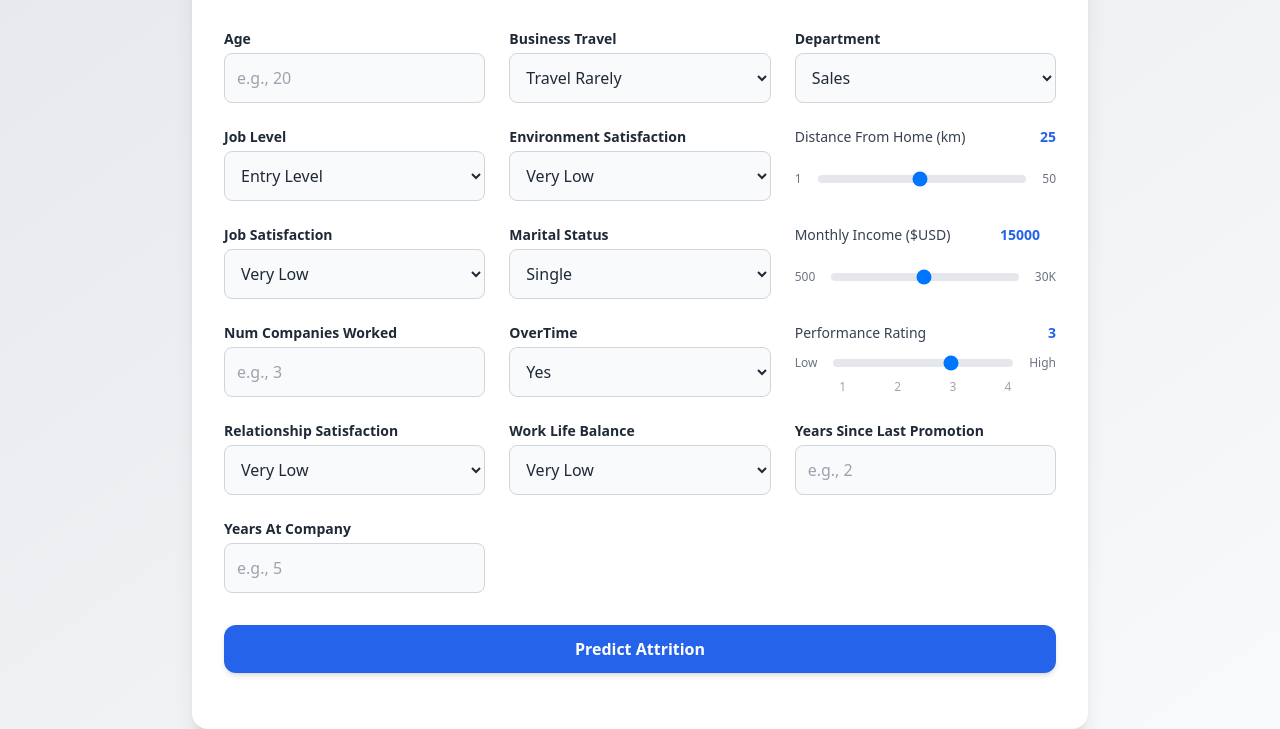
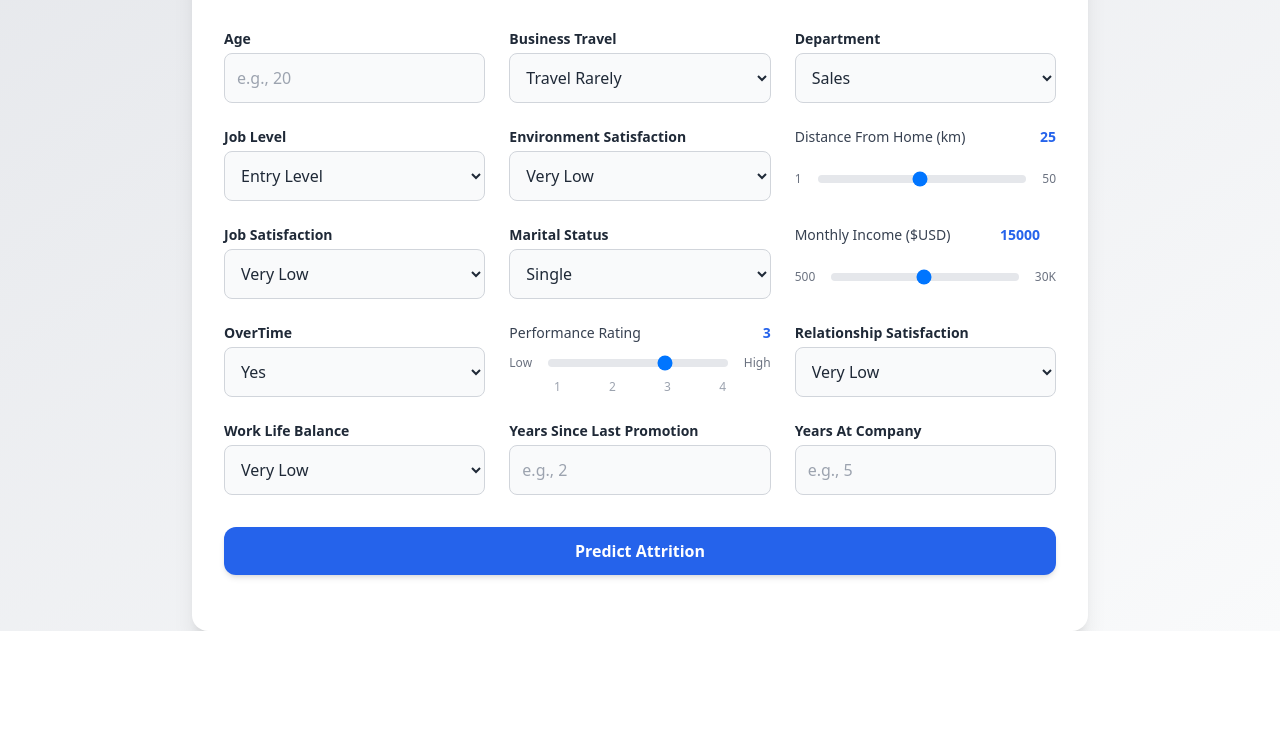
Before and after one commit to Mazen050/modelfrontend, a plain HTML site: page predict.html in a window 1280 px wide. Shown: the part 183-912 px from the top of the page. After the commit the page ends 814 px from the top, so only its background shows below. Drawn offline with nearby package versions, Linux system fonts and the light colour scheme.

Commit message:
Update predict.html

```diff
--- a/predict.html
+++ b/predict.html
@@ -138,11 +138,6 @@
             </div>
         </div>
 
-        <div>
-            <label class="font-semibold text-sm mb-1 block">Num Companies Worked</label>
-            <input id="NumCompaniesWorked" type="number" min="0" placeholder="e.g., 3"
-                class="w-full p-3 rounded-lg border border-gray-300 bg-gray-50 focus:ring-2 focus:ring-blue-500 focus:outline-none">
-        </div>
 
         <div>
             <label class="font-semibold text-sm mb-1 block">OverTime</label>
```
